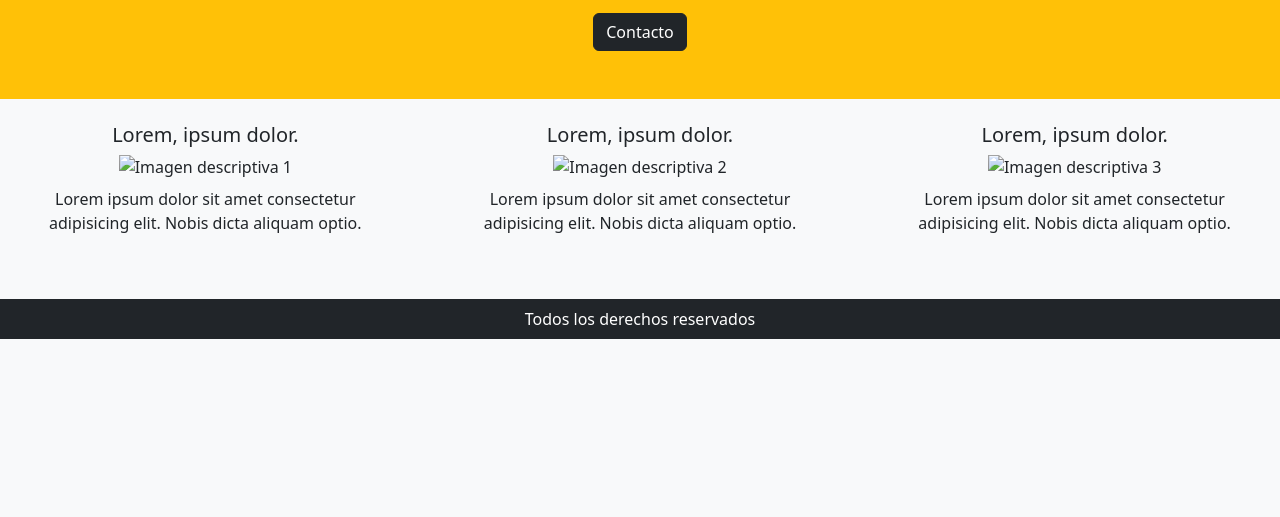
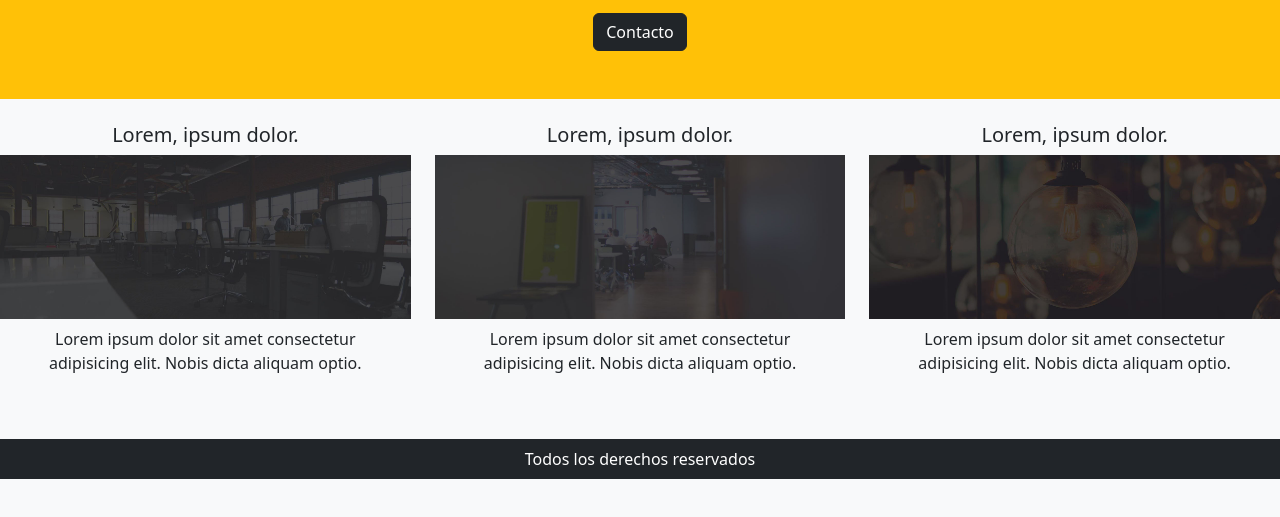
Before and after one commit to jjonathan27/Quinto-Semestre, a plain HTML site: page segundapractica.html in a window 1280 px wide. Shown: the part 179-696 px from the top of the page. Drawn offline with nearby package versions, Linux system fonts and the light colour scheme; the site is published under a folder, as on GitHub Pages, so addresses that start at the root find nothing.

Commit message:
ruta imagenes

```diff
--- a/segundapractica.html
+++ b/segundapractica.html
@@ -25,17 +25,17 @@
 <div class="row text-center mt-4">
     <div class="col-12 col-sm-6 col-md-4 mb-4">
         <h5>Lorem, ipsum dolor.</h5>
-        <img src="/imagenes/2.jpg" class="img-fluid mb-2" alt="Imagen descriptiva 1">
+        <img src="imagenes/2.jpg" class="img-fluid mb-2" alt="Imagen descriptiva 1">
         <p class="px-3">Lorem ipsum dolor sit amet consectetur adipisicing elit. Nobis dicta aliquam optio.</p>
     </div>
     <div class="col-12 col-sm-6 col-md-4 mb-4">
         <h5>Lorem, ipsum dolor.</h5>
-        <img src="/imagenes/3.jpg" class="img-fluid mb-2" alt="Imagen descriptiva 2">
+        <img src="imagenes/3.jpg" class="img-fluid mb-2" alt="Imagen descriptiva 2">
         <p class="px-3">Lorem ipsum dolor sit amet consectetur adipisicing elit. Nobis dicta aliquam optio.</p>
     </div>
     <div class="col-12 col-sm-6 col-md-4 mb-4">
         <h5>Lorem, ipsum dolor.</h5>
-        <img src="/imagenes/4.jpg" class="img-fluid mb-2" alt="Imagen descriptiva 3">
+        <img src="imagenes/4.jpg" class="img-fluid mb-2" alt="Imagen descriptiva 3">
         <p class="px-3">Lorem ipsum dolor sit amet consectetur adipisicing elit. Nobis dicta aliquam optio.</p>
     </div>
 </div>
```
